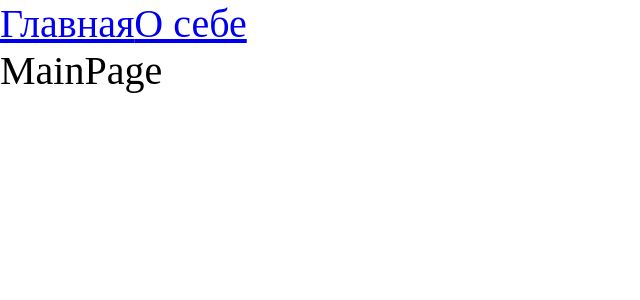
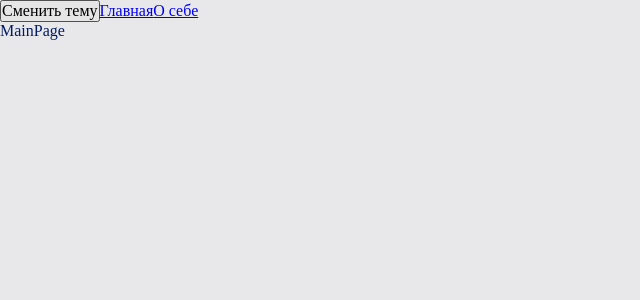
Before and after one commit to AhmedToldiev/Production-project, a React app: page / in a window 1280 px wide. Shown: the top 300 px of the page, without its empty margins (0-640 px from the left). Built offline with nearby package versions, Linux system fonts and the light colour scheme.

Commit message:
добавил смену тем и сохранение ее в локал сторадж

```diff
--- a/src/App.tsx
+++ b/src/App.tsx
@@ -1,13 +1,17 @@
 import { Route, Routes } from 'react-router-dom';
-import './index.scss';
+import './styles/index.scss';
 import { Link } from 'react-router-dom';
 import { Suspense } from 'react';
 import { AboutPageAsync } from './pages/AboutPage/Aboutpage.async';
 import { MainPageAsync } from './pages/MainPage/MainPage.async';
+import { useTheme } from './theme/useTheme';
 
 export default function App() {
+	const { theme, toggleTheme } = useTheme();
+
 	return (
-		<div className='app'>
+		<div className={`app ${theme}`}>
+			<button onClick={toggleTheme}>Сменить тему</button>
 			<Link to={'/'}>Главная</Link>
 			<Link to={'/about'}>О себе</Link>
 			<Suspense fallback={<div>Loading...</div>}>
--- a/src/index.scss
+++ /dev/null
@@ -1,9 +0,0 @@
-* {
-  margin: 0;
-  padding: 0;
-  box-sizing: border-box;
-}
-
-.app {
-  font-size: 40px;
-}
--- a/src/index.tsx
+++ b/src/index.tsx
@@ -1,10 +1,13 @@
 import { render } from 'react-dom';
 import App from './App';
 import { BrowserRouter } from 'react-router-dom';
+import ThemeProvider from './theme/ThemeProvider';
 
 render(
 	<BrowserRouter>
-		<App />
+		<ThemeProvider>
+			<App />
+		</ThemeProvider>
 	</BrowserRouter>,
 	document.getElementById('root')
 );
--- /dev/null
+++ b/src/styles/index.scss
@@ -0,0 +1,13 @@
+@import 'reset.scss';
+@import 'variables/global.scss';
+@import 'themes/dark.scss';
+@import 'themes/normal.scss';
+
+.app {
+	font-size: var(--font-m);
+
+	background: var(--bg-color);
+	color: var(--primary-color);
+
+	min-height: 100vh;
+}
--- /dev/null
+++ b/src/styles/reset.scss
@@ -0,0 +1,13 @@
+* {
+	margin: 0;
+	padding: 0;
+	box-sizing: border-box;
+}
+
+input,
+button,
+textarea,
+select {
+	font: inherit;
+	margin: 0;
+}
--- /dev/null
+++ b/src/styles/themes/dark.scss
@@ -0,0 +1,6 @@
+.app.dark {
+  --bg-color: #090949;
+
+  --primary-color: #049604;
+  --secondary-color: #04ff04;
+}
--- /dev/null
+++ b/src/styles/themes/normal.scss
@@ -0,0 +1,6 @@
+.app.light {
+	--bg-color: #e8e8ea;
+
+    --primary-color: #041c65;
+    --secondary-color: #0449e0;
+}
--- /dev/null
+++ b/src/styles/variables/global.scss
@@ -0,0 +1,11 @@
+:root {
+	--font-family-main: Consolas, 'Courier New', monospace;
+	--font-size-m: 16px;
+	--font-line-m: 24px;
+	--font-m: var(--font-size-m) / var(--font-line-m) var(--font-family-main);
+
+	--font-size-l: 24px;
+	--font-line-l: 32px;
+
+	--font-l: var(--font-size-l) / var(--font-line-l) var(--font-family-main);
+}
--- /dev/null
+++ b/src/theme/ThemeProvider.tsx
@@ -0,0 +1,21 @@
+import React, {FC, useMemo, useState} from 'react';
+import {LOCAL_STORAGE_THEME_KEY, Theme, ThemeContext} from './theme.context';
+
+const defaultTheme = localStorage.getItem(LOCAL_STORAGE_THEME_KEY) as Theme || Theme.LIGHT;
+
+const ThemeProvider: FC = ({children}) => {
+    const [theme, setTheme] = useState<Theme>(defaultTheme);
+
+    const defaultProps = useMemo(() => ({
+        theme: theme,
+        setTheme: setTheme,
+    }), [theme])
+
+    return (
+        <ThemeContext.Provider value={defaultProps}>
+            {children}
+        </ThemeContext.Provider>
+    );
+};
+
+export default ThemeProvider;
--- /dev/null
+++ b/src/theme/theme.context.ts
@@ -0,0 +1,15 @@
+import {createContext} from "react";
+
+export enum Theme {
+    LIGHT = 'light',
+    DARK = 'dark'
+}
+
+export interface ThemeContextProps {
+    theme?: Theme;
+    setTheme?: (theme: Theme) => void
+}
+
+export const ThemeContext = createContext<ThemeContextProps>({})
+
+export const LOCAL_STORAGE_THEME_KEY = 'theme';
--- /dev/null
+++ b/src/theme/useTheme.ts
@@ -0,0 +1,22 @@
+import {LOCAL_STORAGE_THEME_KEY, Theme, ThemeContext} from "./theme.context";
+import {useContext} from "react";
+
+interface UseThemeResult {
+    toggleTheme: () => void;
+    theme: Theme;
+}
+
+export function useTheme(): UseThemeResult {
+    const {theme, setTheme} = useContext(ThemeContext);
+
+    const toggleTheme = () => {
+        const newTheme = theme === Theme.DARK ? Theme.LIGHT : Theme.DARK
+        setTheme(newTheme);
+        localStorage.setItem(LOCAL_STORAGE_THEME_KEY, newTheme);
+    }
+
+    return {
+        theme,
+        toggleTheme,
+    }
+}
--- a/tsconfig.json
+++ b/tsconfig.json
@@ -4,7 +4,7 @@
 		"noImplicitAny": true,
 		"module": "ESNext",
 		"target": "es5",
-		"lib": [],
+		"lib": ["dom", "es2020"],
 		"jsx": "react-jsx",
 		"allowJs": true,
 		"moduleResolution": "node",
```
